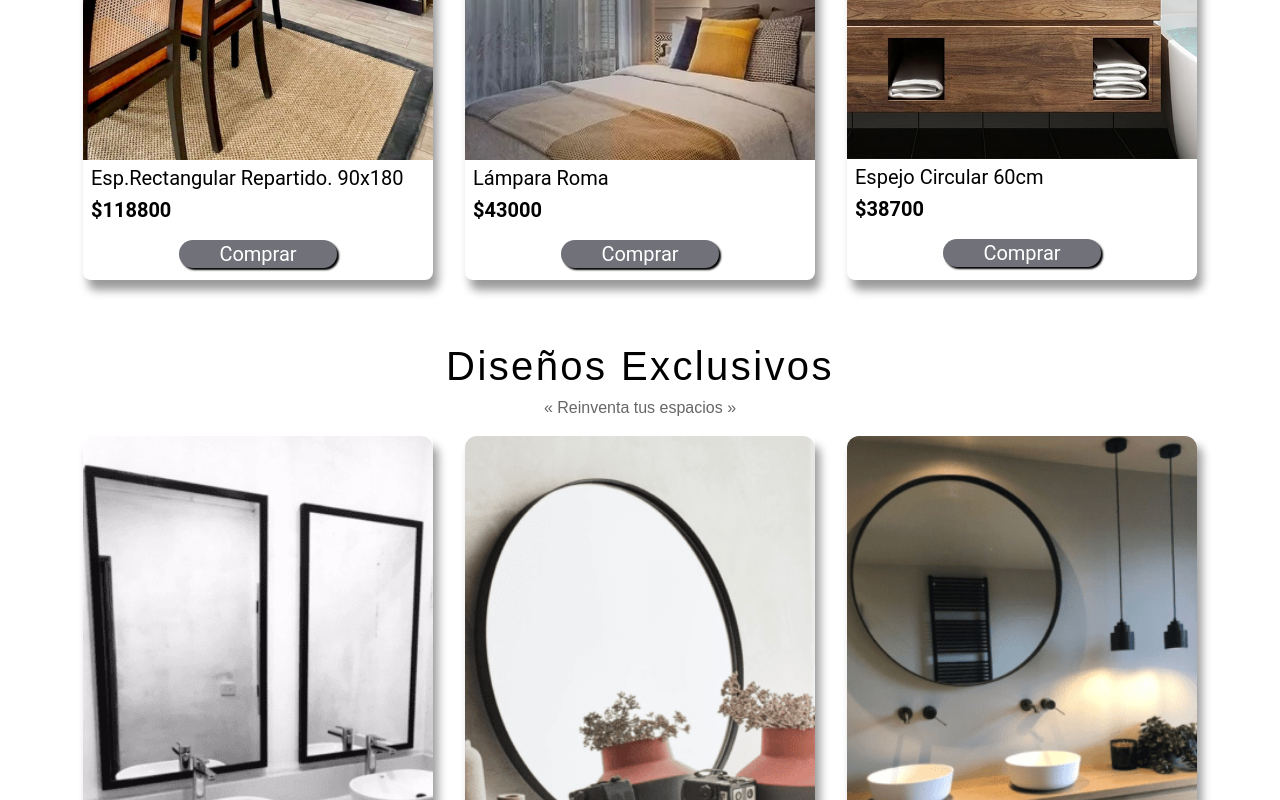
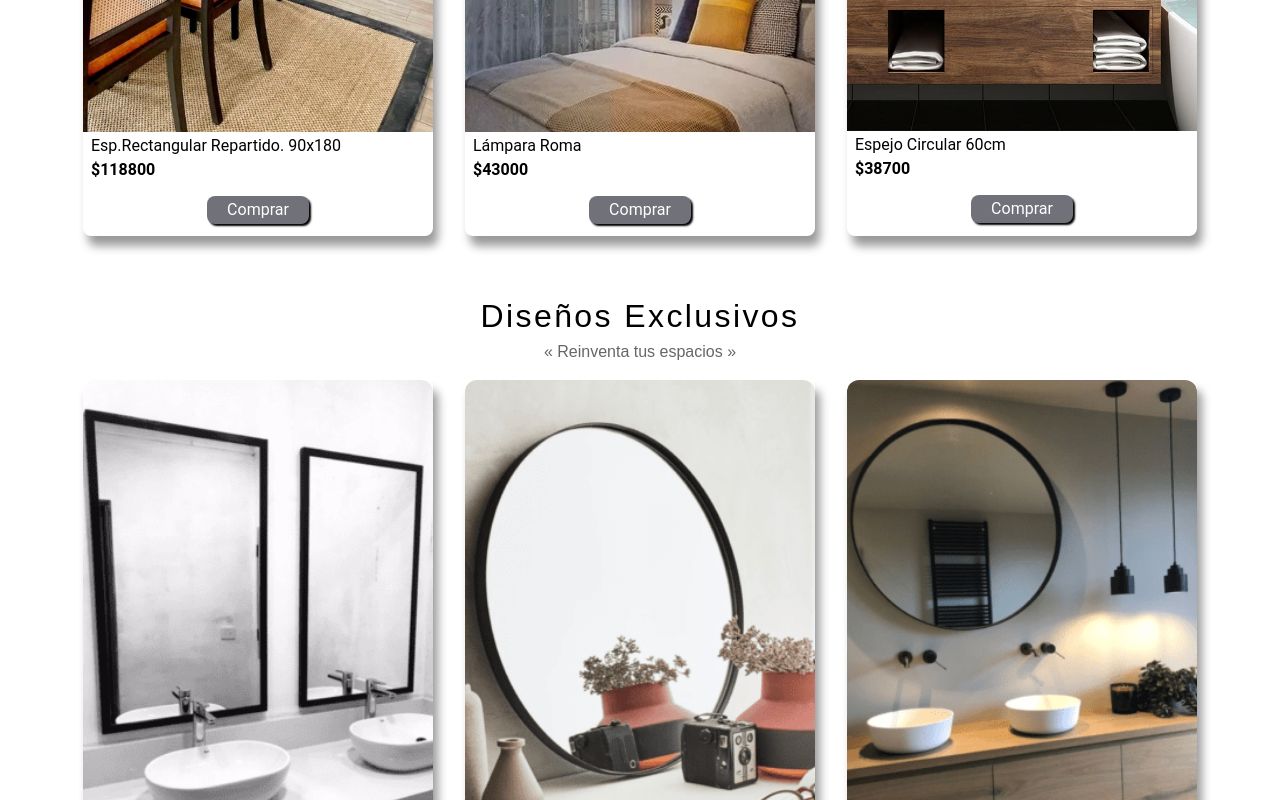
Before and after one commit to buchag/prismadeco, a Next.js app: page / in a window 1280 px wide. Shown: the part 1080-1880 px from the top of the page. Built offline with nearby package versions, Linux system fonts and the light colour scheme.

Commit message:
Seccion Cards: Sin Persistencia

```diff
--- a/src/components/cards/Button.js
+++ b/src/components/cards/Button.js
@@ -4,17 +4,23 @@ const Button = () => {
 
     return (
         <>
-            <button className="bg-zinc-500 text-white text-xl my-3 mx-24 scroll-px-12 scroll-py-0
-            rounded-2xl cursor-pointer whitespace-nowrap" >Comprar</button>
+            <button className="bg-zinc-500 text-white text-sm my-3 mx-auto py-1 px-5 hover:bg-zinc-600 hover:scale-105 hover:shadow-lg
+            rounded-lg cursor-pointer whitespace-nowrap" >Comprar</button>
 
             <style jsx>{`
                 button {
                     box-shadow: 2px 2px 2px black;
                 }
-                button:hover {
-                    transform: scale(1.1);
-                    transition: 0.2s;
-                    background-color: rgb(63 63 70);
+                @media sreen and (min-width: 1024px) {
+                    button {
+                        font-size: 1.6rem;
+                    }
+                }
+                @media screen and (min-width: 640px) {
+                    button {
+                        font-size: 1rem;
+                    }
+
             }
             `}</style>
         </>
--- a/src/components/cards/Card.js
+++ b/src/components/cards/Card.js
@@ -12,8 +12,8 @@ const Card = ({product}) => {
         <figure className='w-auto h-auto rounded-lg flex flex-col'>
             <Image src={image} alt={title} width={350} height={400} style={{borderTopLeftRadius: "12px", borderTopRightRadius: "12px"}}/>
             <div>
-                <h2 className='text-left text-xl my-1 mx-2'>{title}</h2>
-                <h2 className='text-left text-xl my-1 mx-2'><b>${price}</b></h2>
+                <h2 className='text-left text-sm my-1 mx-2'>{title}</h2>
+                <h2 className='text-left text-sm my-1 mx-2'><b>${price}</b></h2>
             </div>
             <Button btnText="Comprar"/>
         </figure>
@@ -22,6 +22,16 @@ const Card = ({product}) => {
             figure {
                 box-shadow: 5px 10px 10px rgba(0, 0, 0, 0.4);
             }
+            @media screen and (min-width: 768px) {
+                h2 {
+                    font-size: 1.6rem;
+                }}
+
+            @media screen and (min-width: 576px) {
+                h2 {
+                    font-size: 1rem;
+                }
+            }
             `}</style>
     </>
   )
--- a/src/components/cards/CardList.js
+++ b/src/components/cards/CardList.js
@@ -1,7 +1,6 @@
 
 import Card from "./Card";
-import { useState, useEffect } from "react";
-import axios from "axios";
+
 
 const products = [
     {
@@ -107,8 +106,8 @@ const CardList = () => {
             </div>
 
             <div>
-                <h2>Diseños Exclusivos</h2>
-                <h3>« Reinventa tus espacios »</h3>
+                <h2 className="title-card">Diseños Exclusivos</h2>
+                <h3 className="subtitle-card">« Reinventa tus espacios »</h3>
 
                 <div className="flex justify-between my-2 mx-auto">
                     <div className="cards-list grid md:grid-cols-3 sm:grid-cols-2 grid-cols-2 gap-x-8 gap-y-8 my-2 mx-auto">
@@ -120,7 +119,7 @@ const CardList = () => {
 
             <style jsx>{`
             div h2 {
-                font-size: 2.5rem;
+                font-size: 1.2rem;
                 font-family: "Monserrat", sans-serif;
                 font-weight: 500;
                 letter-spacing: 0.15rem;
@@ -129,10 +128,36 @@ const CardList = () => {
                 margin-top: 3rem;
             }
             div h3 {
-                font-size: 1rem;
+                font-size: 0.75rem;
                 font-family: "Monserrat", sans-serif;
                 color: #666666;
                 text-align: center;
+            }
+            @media screen and (min-width: 992px) {
+                div h2 {
+                    font-size: 2.8rem;
+                }
+                div h3 {
+                    font-size: 1.5rem;
+                }
+            }
+
+            @media screen and (min-width: 768px) {
+                div h2 {
+                    font-size: 2.4rem;
+                }
+                div h3 {
+                    font-size: 1.25rem;
+                }
+            }
+
+            @media screen and (min-width: 576px) {
+                div h2 {
+                    font-size: 2rem;
+                }
+                div h3 {
+                    font-size: 1rem;
+                }
             }
             `}</style>
         </>
```
Also changed, not shown: src/styles/globals.css (+0 -8 lines).
